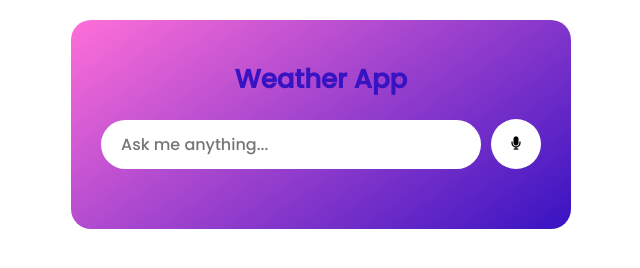
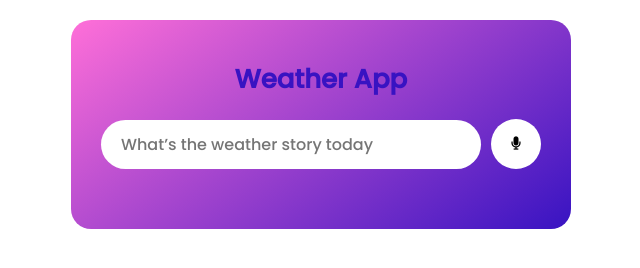
Before and after one commit to Joyce21718/Weather, a plain HTML site: page index.html in a window 1280 px wide. Shown: the whole page, without its empty margins (319-959 px from the left). Drawn offline with Linux system fonts and the light colour scheme.

Commit message:
change text

```diff
--- a/index.html
+++ b/index.html
@@ -17,7 +17,7 @@
             <h1>Weather App</h1>
         </div>
         <div class="search">
-            <input type="text" placeholder="Ask me anything..." id="city-search" />
+            <input type="text" placeholder="What’s the weather story today" id="city-search" />
             <button id="search-button" id="readWeatherBtn">
                 <i class="fas fa-microphone"></i>
             </button>
```
